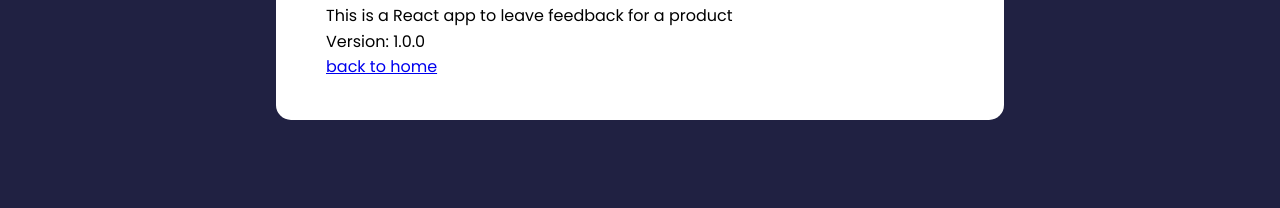
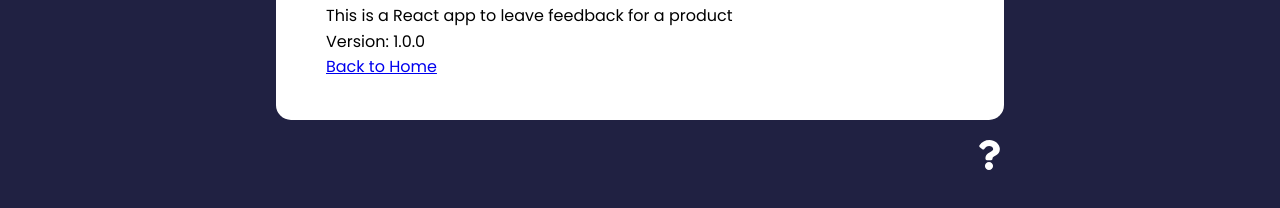
Before and after one commit to jtc27/Feedback-App-React, a React (Create React App) app: page /about in a window 1280 px wide. Shown: the part 188-396 px from the top of the page. Built offline with nearby package versions, Linux system fonts and the light colour scheme.

Commit message:
question mark link to about page

```diff
--- a/src/App.js
+++ b/src/App.js
@@ -9,6 +9,7 @@
 import FeedbackForm from './components/FeedbackForm'
 
 import AboutPage from './pages/AboutPage'
+import AboutIconLink from './components/AboutIconLink'
 
 function App() {
   const [feedback, setFeedback] = useState(FeedbackData)
@@ -43,7 +44,11 @@
           </Route>
 
           <Route path='/about' element={<AboutPage />} />
+
+
         </Routes>
+        <AboutIconLink />
+
 
       </div>
     </Router>
--- /dev/null
+++ b/src/components/AboutIconLink.jsx
@@ -0,0 +1,14 @@
+import { FaQuestion } from "react-icons/fa"
+import { Link } from 'react-router-dom'
+
+function AboutIconLink() {
+  return (
+    <div className='about-link'>
+      <Link to='/about'>
+      <FaQuestion size={30} />
+      </Link>
+    </div>
+  )
+}
+
+export default AboutIconLink
--- a/src/index.css
+++ b/src/index.css
@@ -190,6 +190,7 @@
 .about-link {
   display: flex;
   justify-content: flex-end;
+
 }
 
 /* FIX: Remove position: absolute to keep about icon at the bottom of the
--- a/src/pages/AboutPage.jsx
+++ b/src/pages/AboutPage.jsx
@@ -1,5 +1,5 @@
 import Card from "../components/shared/card"
-
+import {Link} from 'react-router-dom'
 
 function AboutPage() {
   return (
@@ -9,7 +9,7 @@
       <p>Version: 1.0.0</p>
 
       <p>
-        <a href="/">back to home</a>
+        <Link to="/">Back to Home</Link>
       </p>
     </Card>
   )
```
